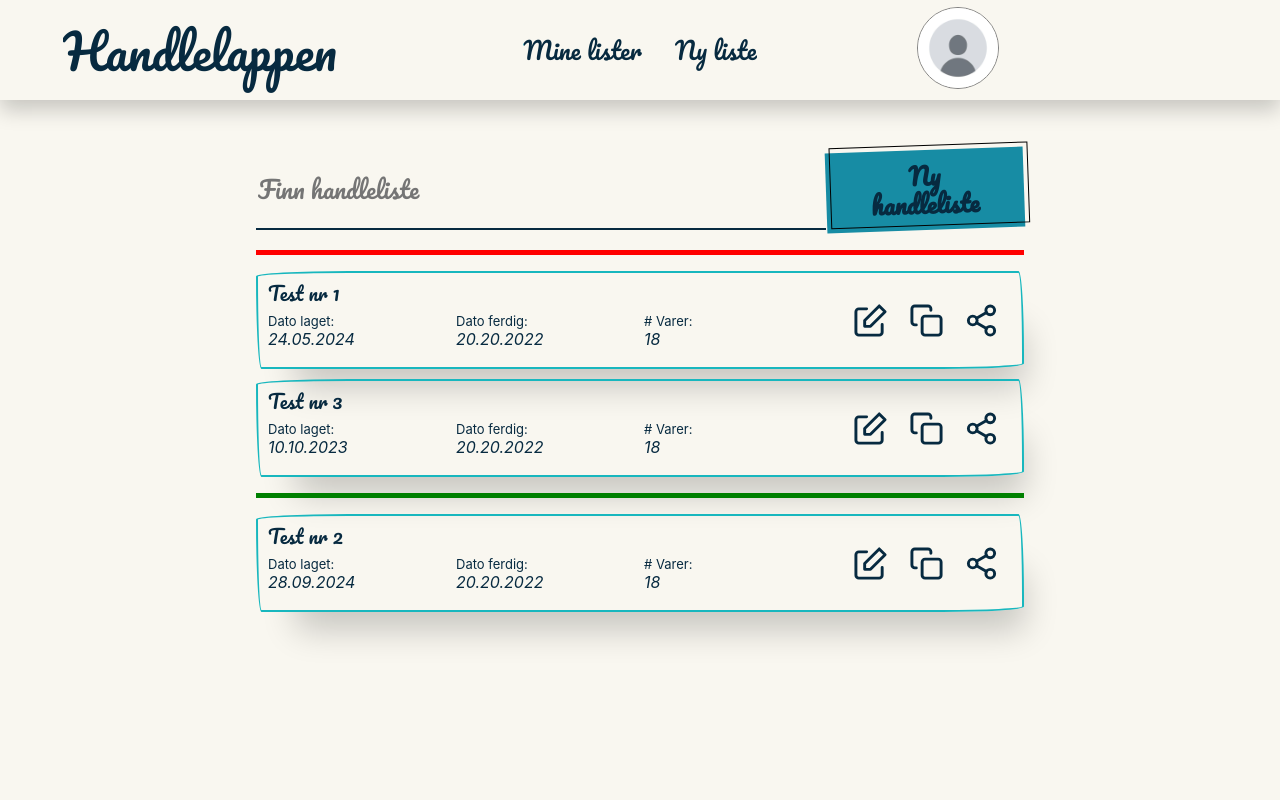
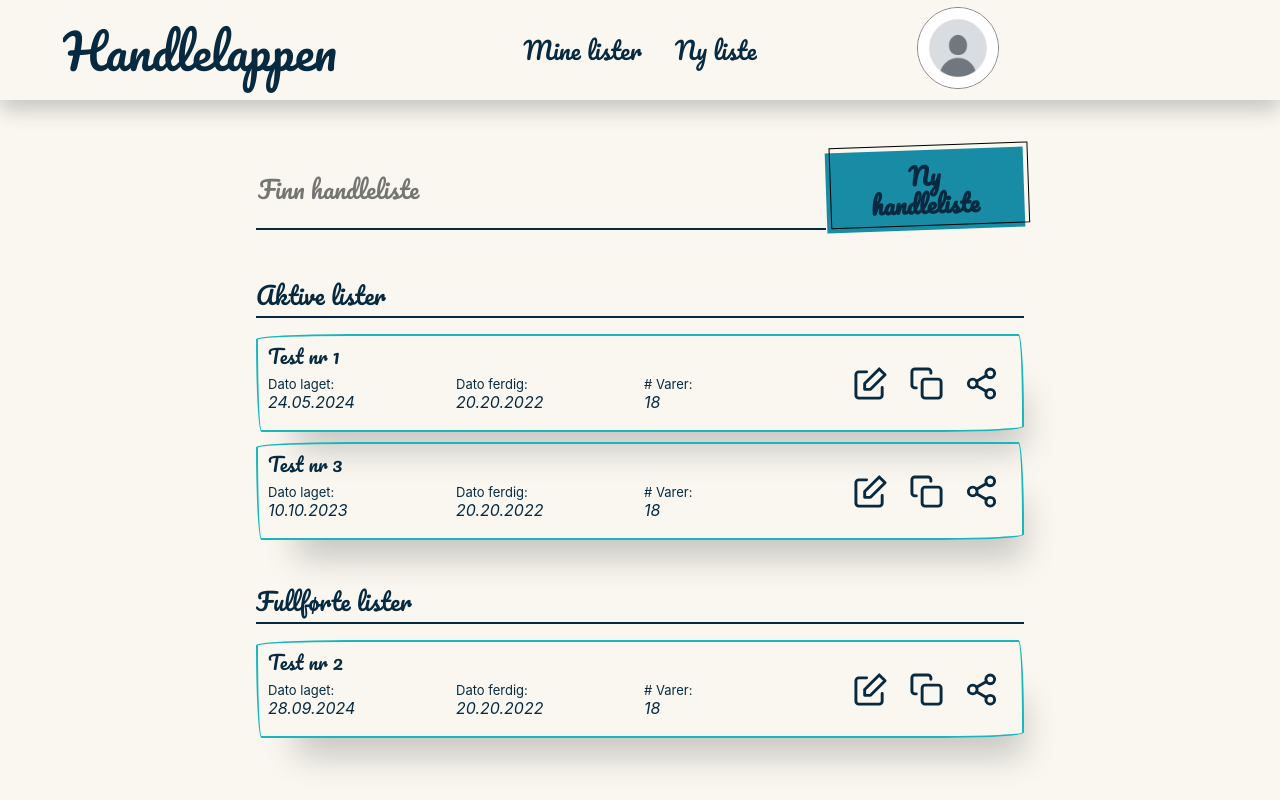
Before and after one commit to andreberge1/handleliste, a React (Create React App) app in the folder client/: page / in a window 1280 px wide. Built offline with nearby package versions, Linux system fonts and the light colour scheme.

Commit message:
Added headers to the shoppinglists overview

```diff
--- a/client/src/Pages/Home/Home.css
+++ b/client/src/Pages/Home/Home.css
@@ -35,10 +35,9 @@
     list-style: none;
 }
 
-.activeLists {
-    border-top: 5px solid red;
+.shoppingListHeader {
+    border-bottom: 2px solid var(--color-text);
+    font-size: x-large;
+    font-family: var(--font-headers);
+    margin-bottom: 12px;
 }
-
-.completedLists {
-    border-top: 5px solid green;
-}
--- a/client/src/Pages/Home/Home.jsx
+++ b/client/src/Pages/Home/Home.jsx
@@ -21,6 +21,7 @@ export default function Home () {
         </div>
 
         <div className="shoppingListContainer activeLists">
+            <p className='shoppingListHeader'>Aktive lister</p>
             <ul>
                 {
                     shoppingLists.map(item => (
@@ -35,6 +36,7 @@ export default function Home () {
         </div>
 
         <div className="shoppingListContainer completedLists">
+            <p className='shoppingListHeader'>Fullførte lister</p>
             <ul>
                 {
                     shoppingLists.map(item => (
```
Lines whose indentation alone changed are shown as unchanged.
